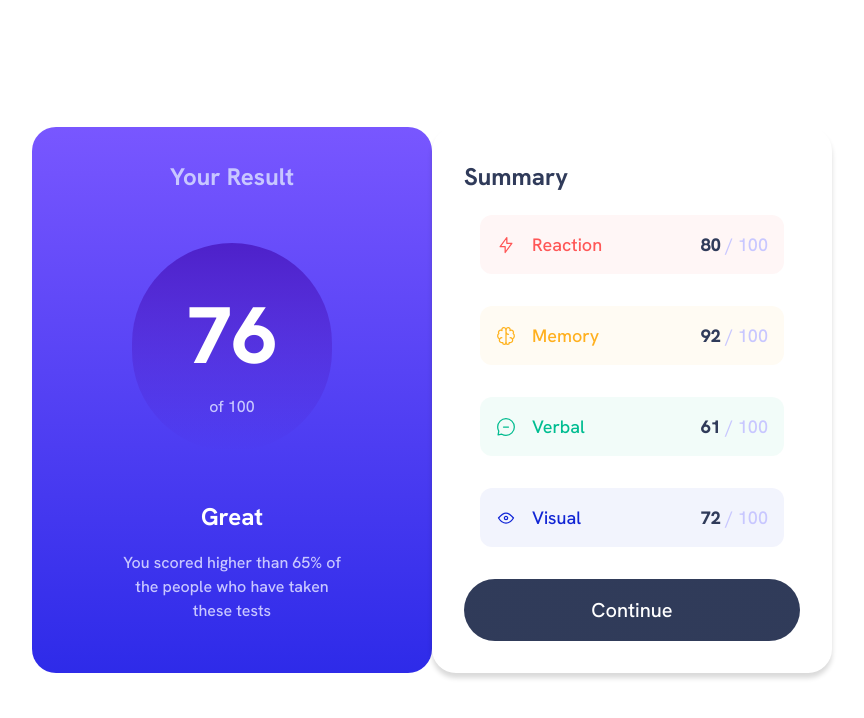
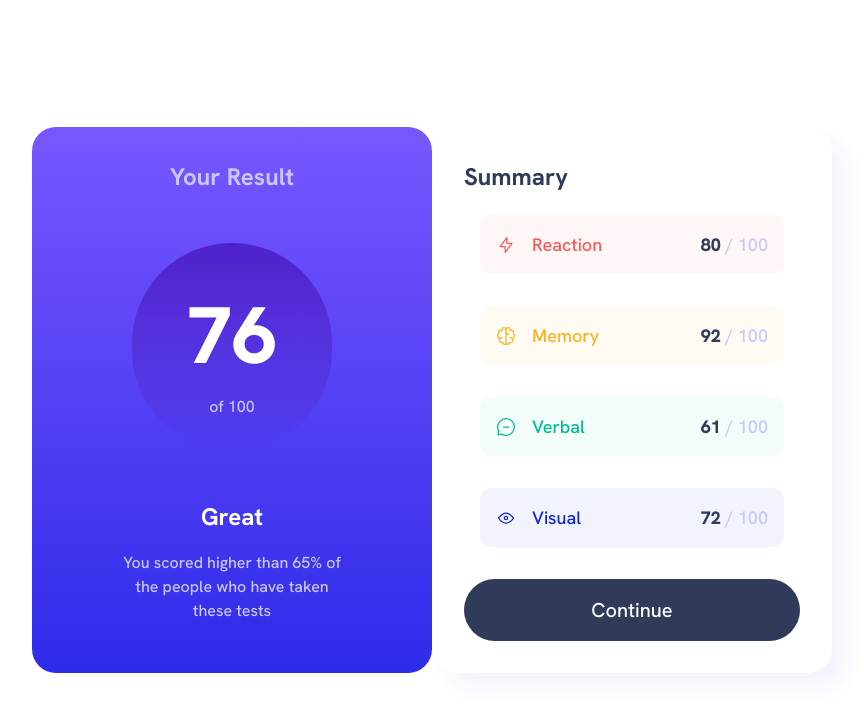
Before and after one commit to ralphvirtucio/result-summary-component, a plain HTML site: page index.html in a window 1280 px wide. Shown: the whole page, without its empty margins (208-1072 px from the left). Drawn offline with Linux system fonts and the light colour scheme.

Commit message:
For review

```diff
--- a/scss/components/_summary.scss
+++ b/scss/components/_summary.scss
@@ -5,7 +5,7 @@
   padding-inline: 2rem;
 
   @media screen and (min-width: 1024px) {
-    box-shadow: 0 5px 5px rgba($color: #000000, $alpha: 0.15);
+    box-shadow: 15px 15px 20px hsla(241, 81%, 54%, 0.05);
     border-radius: 24px;
   }
 
```
Also changed, not shown: css/style.css.
